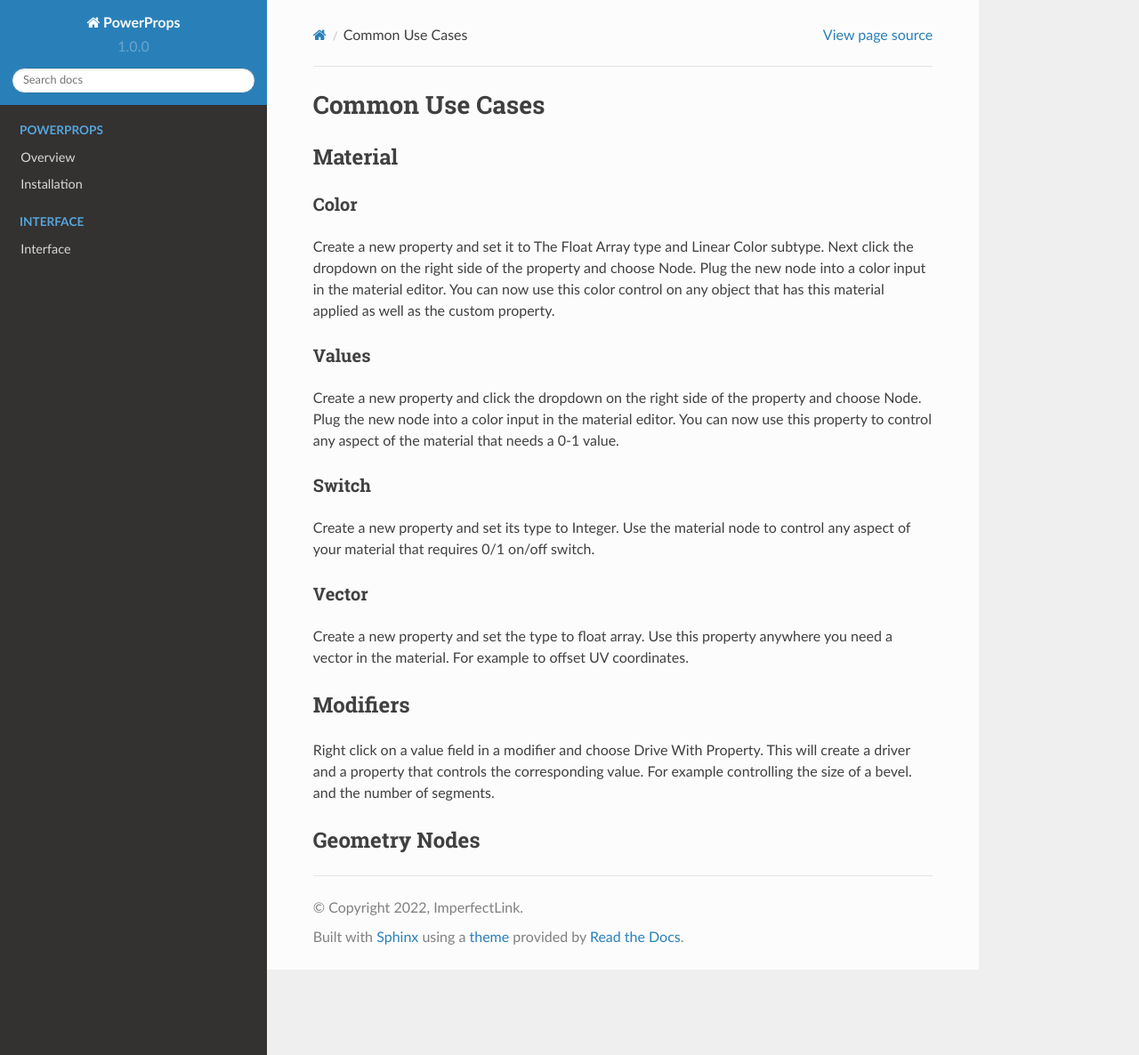
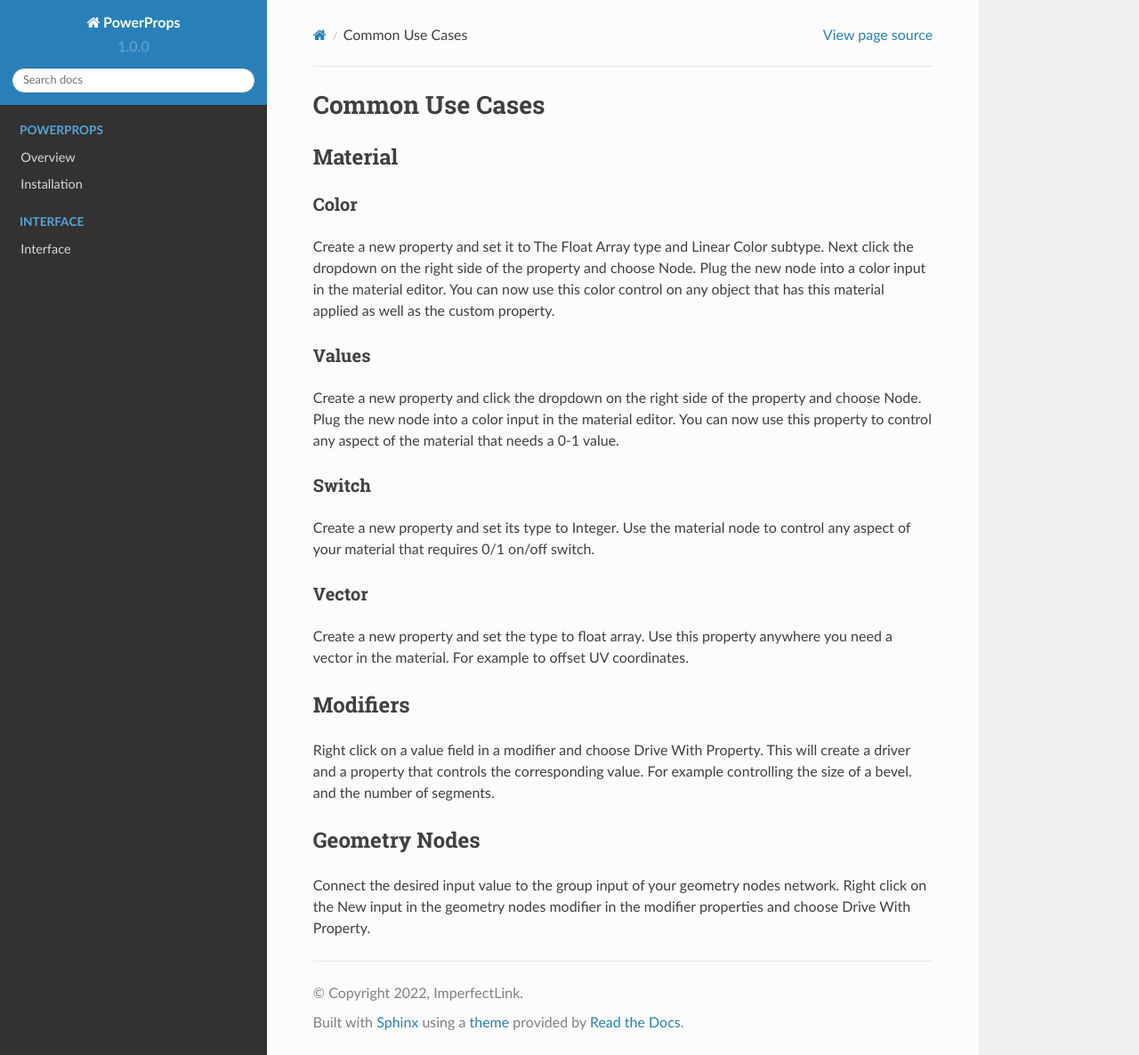
Before and after one commit to imperfectlink/PowerProps, a Sphinx documentation site: the page built from docs/source/uses.rst, in a window 1280 px wide and 1186 px high. Shown: the whole window at 89% size. Built offline with Sphinx 7.4.7 and the Read the Docs theme 2.0.0, drawn with Linux system fonts in a browser that asks for light colours.

Commit message:
Update uses.rst

```diff
--- a/docs/source/uses.rst
+++ b/docs/source/uses.rst
@@ -31,3 +31,5 @@ Right click on a value field in a modifier and choose Drive With Property. This
 
 Geometry Nodes
 ~~~~
+
+Connect the desired input value to the group input of your geometry nodes network. Right click on the New input in the geometry nodes modifier in the modifier properties and choose Drive With Property.
```
